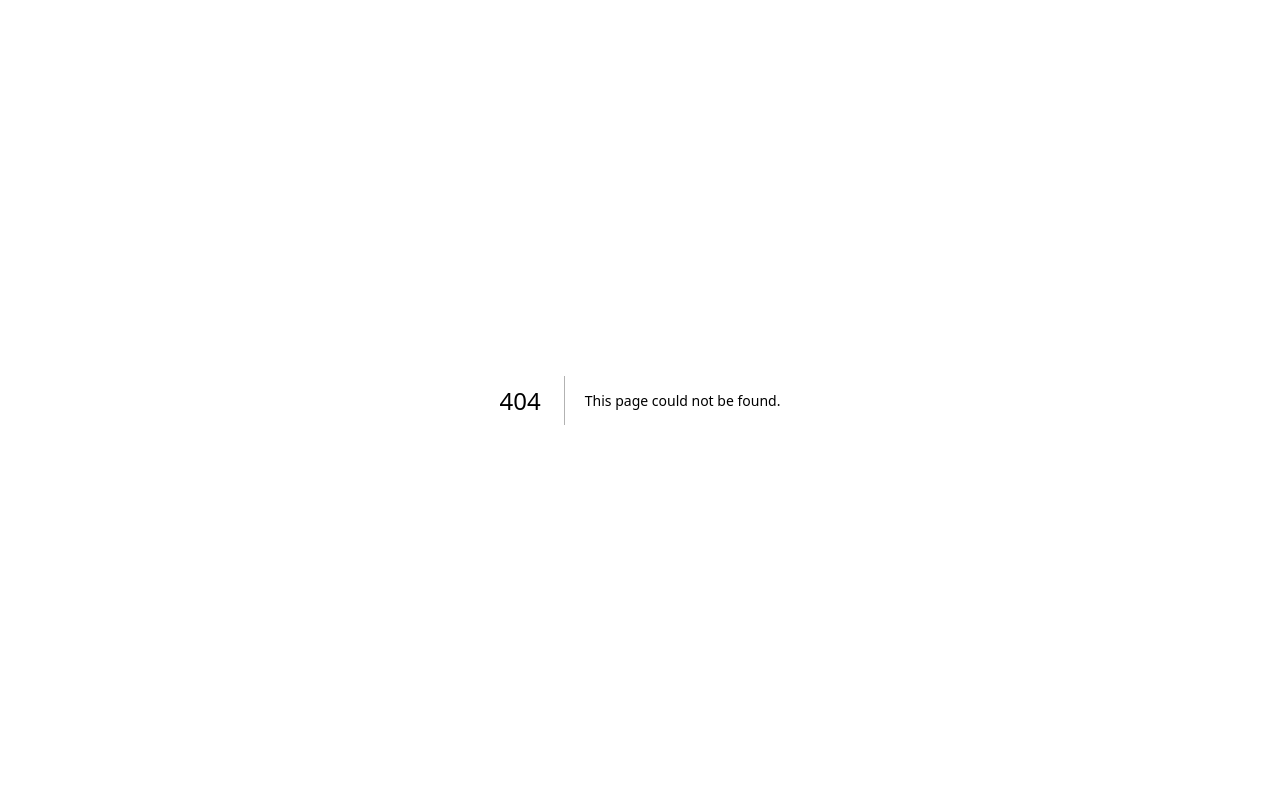
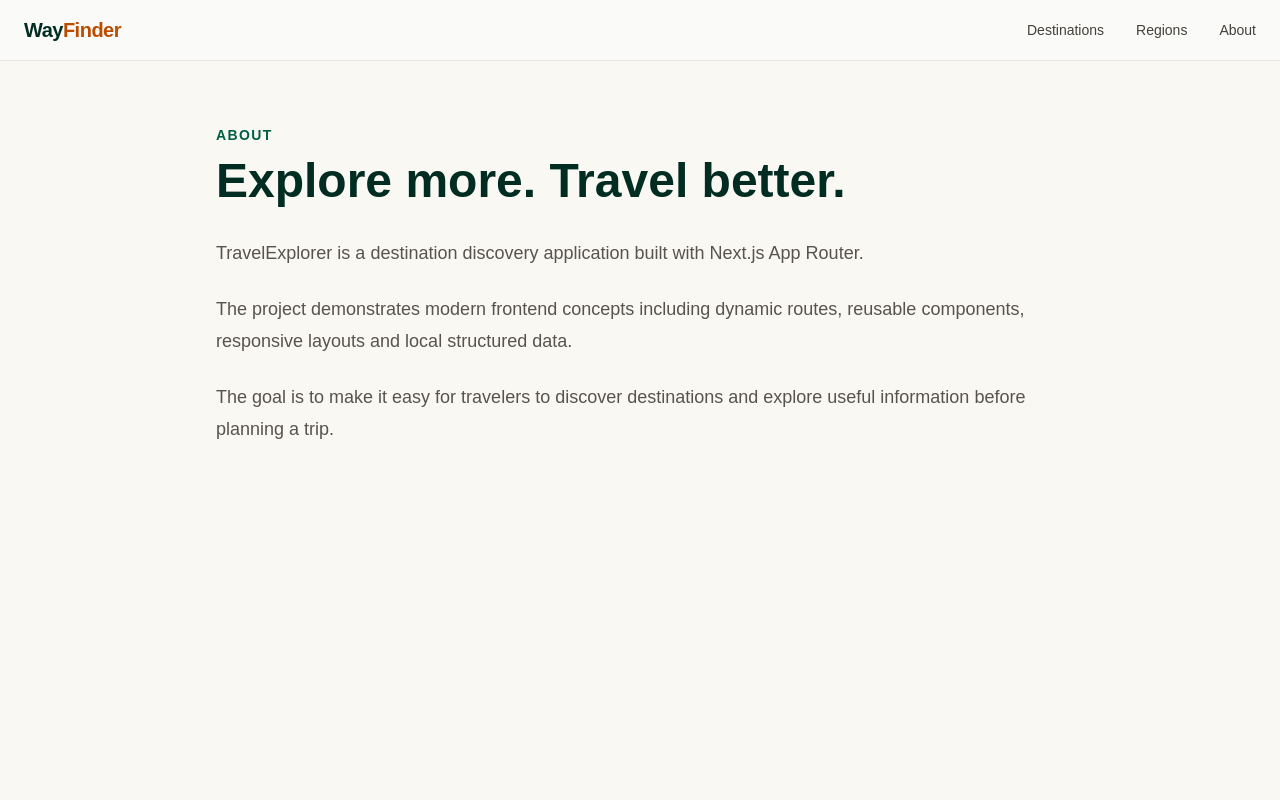
Before and after one commit to anand880441-source/01_travel_destination_explorer, a Next.js app: page /about in a window 1280 px wide. Before the commit this address had no page. Shown: the top 800 px of the page. Built offline with nearby package versions, Linux system fonts and the light colour scheme.

Commit message:
Add about page with mission and travel info

```diff
--- /dev/null
+++ b/src/app/(main)/about/page.tsx
@@ -0,0 +1,33 @@
+export default function AboutPage() {
+  return (
+    <section className="mx-auto max-w-4xl px-6 py-16">
+      <p className="text-sm font-semibold uppercase tracking-widest text-emerald-800">
+        About
+      </p>
+
+      <h1 className="mt-3 text-4xl font-bold text-emerald-950 md:text-5xl">
+        Explore more. Travel better.
+      </h1>
+
+      <div className="mt-8 space-y-6 text-lg leading-8 text-stone-600">
+        <p>
+          TravelExplorer is a destination discovery
+          application built with Next.js App Router.
+        </p>
+
+        <p>
+          The project demonstrates modern frontend
+          concepts including dynamic routes, reusable
+          components, responsive layouts and local
+          structured data.
+        </p>
+
+        <p>
+          The goal is to make it easy for travelers to
+          discover destinations and explore useful
+          information before planning a trip.
+        </p>
+      </div>
+    </section>
+  );
+}
```
